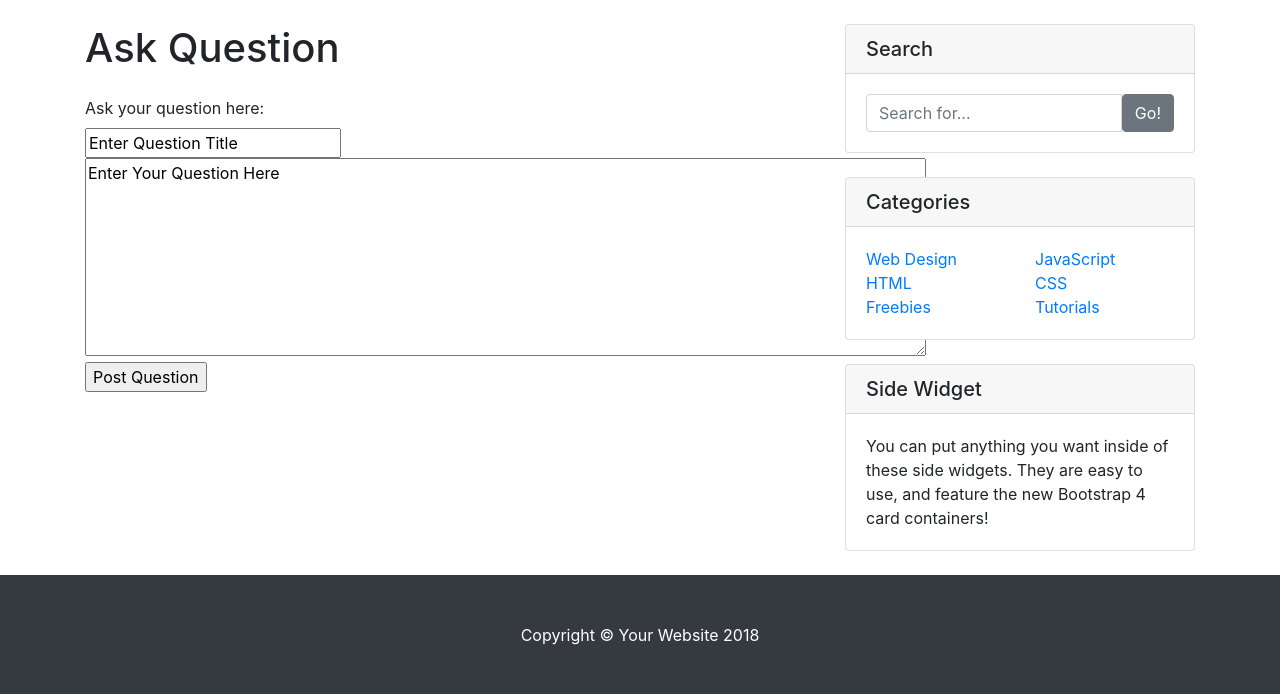
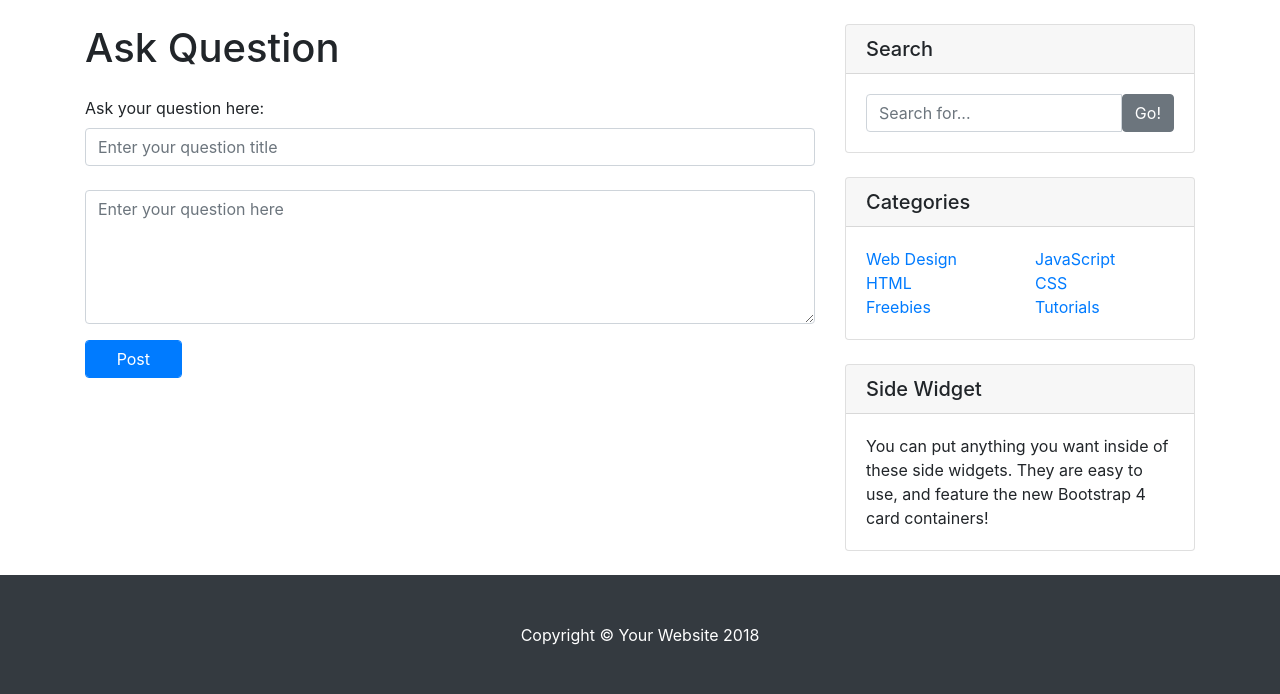
Before and after one commit to krkartikay/HackOnStack, a Flask app: page /post/question/ in a window 1280 px wide. Shown: the part 56-750 px from the top of the page. Run offline with Flask 2, Linux system fonts and the light colour scheme; the visitor is signed in with stand-in values (Sample User, id 1); some libraries are stand-ins or nearby versions.

Commit message:
Formatting for asking question page

```diff
--- a/templates/ask_question.html
+++ b/templates/ask_question.html
@@ -5,9 +5,20 @@
 
 {% block content %}
 <form method="post">
-  <label for="ask_question">Ask your question here: </label><br>
-  <input type="text" name="title" value="Enter Question Title"><br>
-  <textarea name="body" rows="8" cols="80">Enter Your Question Here</textarea><br>
-  <input type="submit" name="submit" value="Post Question">
+  <div class="form-group">
+    <label class="control-label" for="ask_question">Ask your question here:</label><br>
+    <div>
+      <input type="text" name="title" class="form-control" placeholder="Enter your question title"><br>
+    </div>
+    <div>
+      <textarea name="body" class="form-control" rows=5 placeholder="Enter your question here"></textarea>
+    </div>
+  </div>
+
+  <div class="form-group row">
+    <div class="col-sm-2">
+      <input type="submit" value="Post" class="form-control btn btn-primary">
+    </div>
+  </div>
 </form>
 {% endblock %}
```
